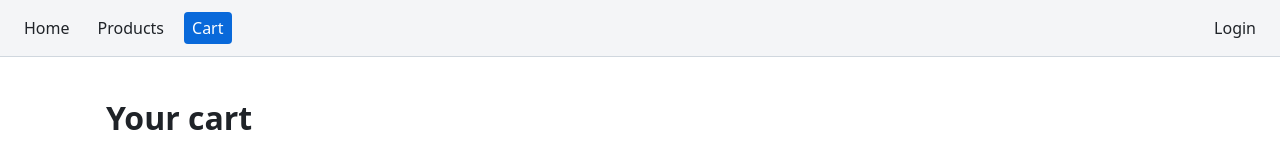
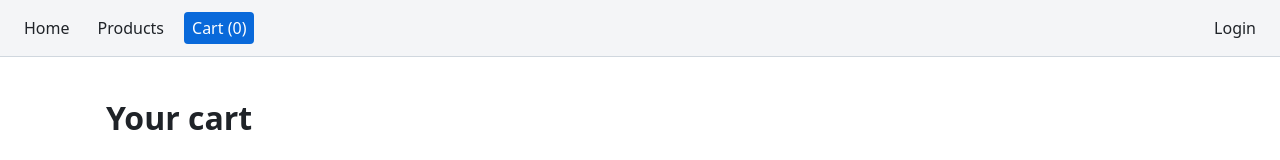
Before and after one commit to cihaduzumcu/assignment7, a React (Vite) app in the folder assignment7/: page /cart in a window 1280 px wide. Shown: the top 160 px of the page. Built offline with nearby package versions, Linux system fonts and the light colour scheme.

Commit message:
Added to cart from product cards and show count in navbar.

```diff
--- a/assignment7/src/components/NavBar.jsx
+++ b/assignment7/src/components/NavBar.jsx
@@ -1,6 +1,9 @@
 import { NavLink } from "react-router";
+import { selectItemCount, useCartStore } from "../store/cartStore.js";
 
 function NavBar() {
+  const itemCount = useCartStore(selectItemCount);
+
   return (
     <header className="navbar">
       <nav className="nav-links">
@@ -9,7 +12,7 @@ function NavBar() {
           Home
         </NavLink>
         <NavLink to="/products">Products</NavLink>
-        <NavLink to="/cart">Cart</NavLink>
+        <NavLink to="/cart">Cart ({itemCount})</NavLink>
       </nav>
       <div className="nav-actions">
         <NavLink to="/login">Login</NavLink>
--- a/assignment7/src/components/ProductCard.jsx
+++ b/assignment7/src/components/ProductCard.jsx
@@ -1,6 +1,9 @@
 import { Link } from "react-router";
+import { useCartStore } from "../store/cartStore.js";
 
 function ProductCard({ product }) {
+  const addItem = useCartStore((state) => state.addItem);
+
   return (
     <article className="card">
       <Link to={`/products/${product.id}`}>
@@ -11,6 +14,9 @@ function ProductCard({ product }) {
       <p>
         <strong>${product.price.toFixed(2)}</strong>
       </p>
+      <button type="button" onClick={() => addItem(product)}>
+        Add to cart
+      </button>
     </article>
   );
 }
```
